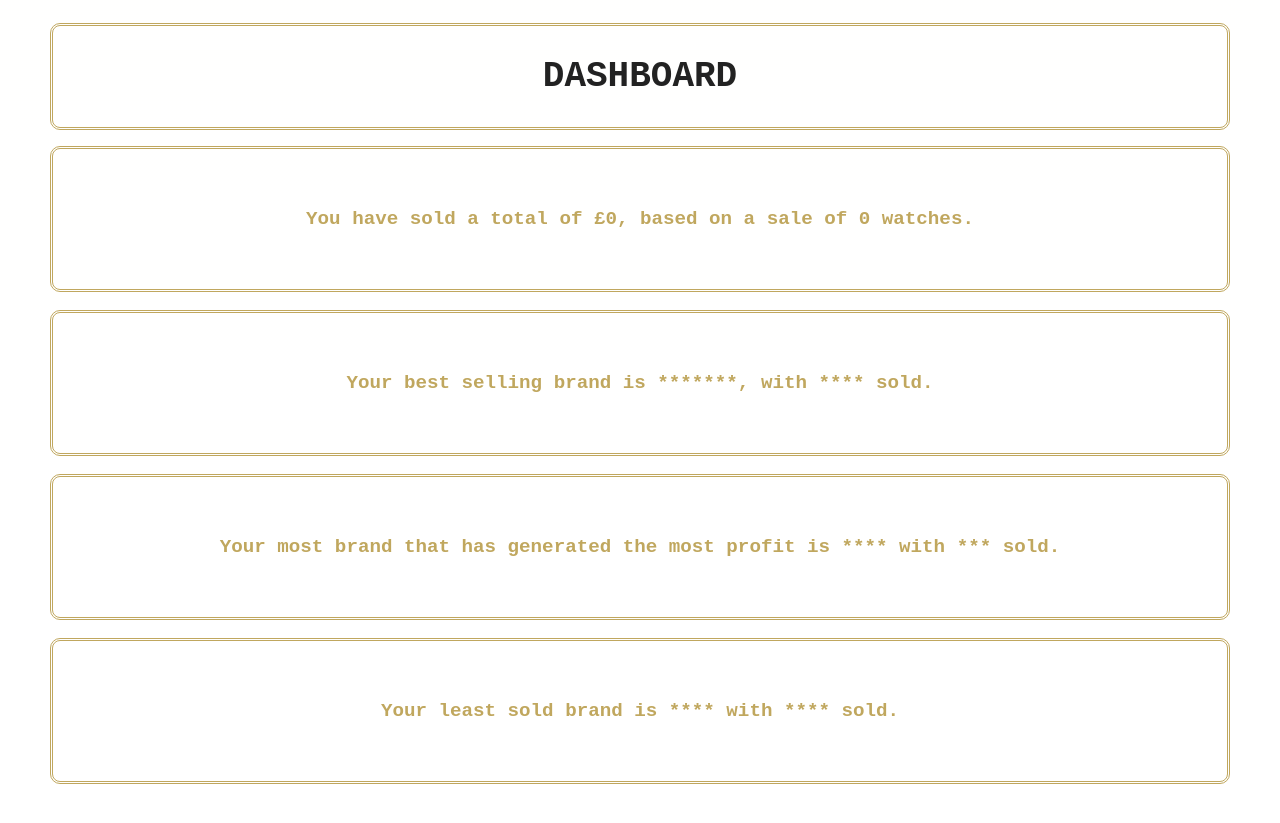
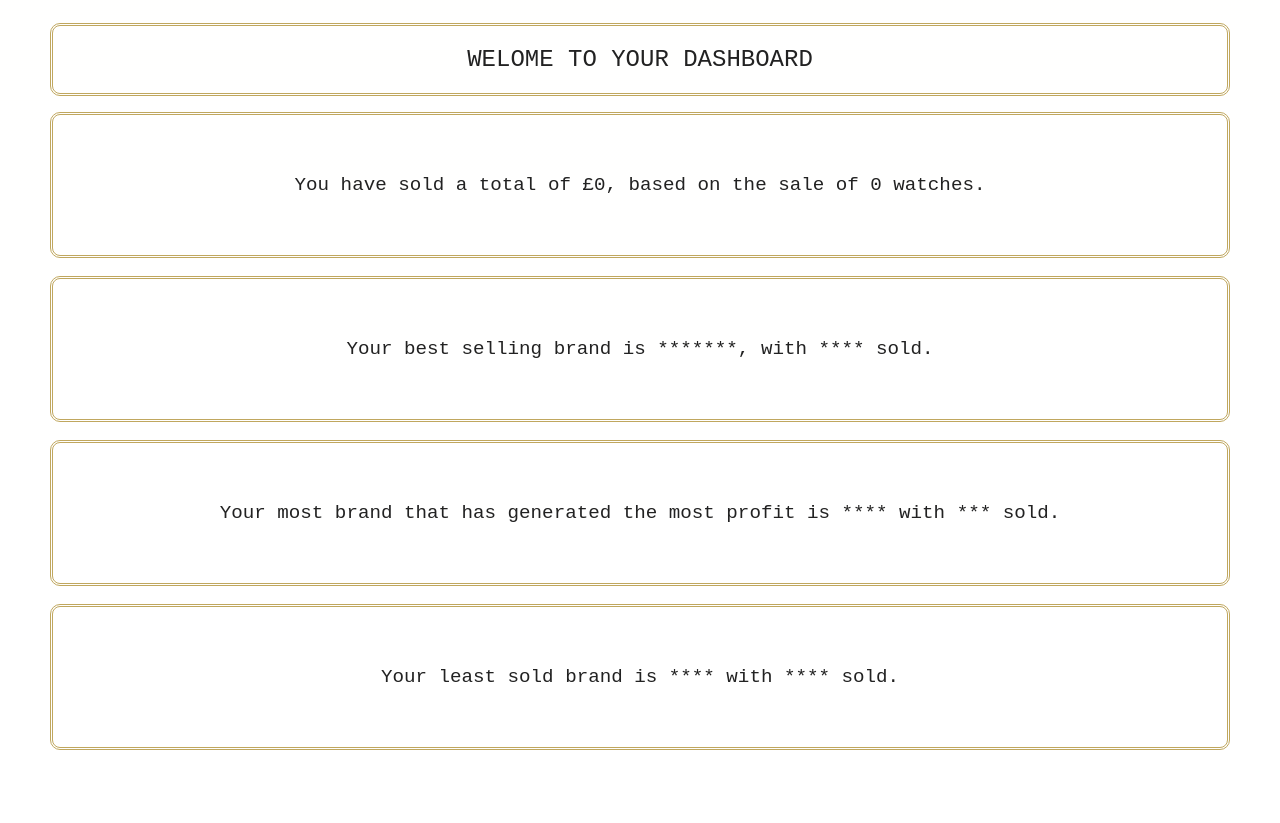
Before and after one commit to RodgerBoyce/Watch-Marketplace-Project, a Flask app: page / in a window 1280 px wide. Shown: the part 147-970 px from the top of the page. Run offline with Flask 3, Linux system fonts and the light colour scheme; data that the repository does not hold is empty; some libraries are stand-ins or nearby versions.

Commit message:
other css fixes

```diff
--- a/static/style.css
+++ b/static/style.css
@@ -1,6 +1,6 @@
 header {
     background-image: linear-gradient(to bottom, rgba(255,255,255,0) 90%, rgba(255,255,255,1) 100%), url(https://img.freepik.com/premium-photo/abstaract-3d-rendering-illustration-watches-with-gears-sketch-looking-outline-lines_363039-260.jpg?w=1480);
-    background-size: cover;
+    background-size:50%;
     background-position: center;
     width: 100%;
     top: 0;
@@ -30,6 +30,12 @@ h1{
     font-family: 'Courier New', Courier, monospace;
     text-align: center;
     font-size: xx-large;
+    font-weight: normal;
+}
+
+h2{
+    font-weight: normal;
+    font-size: x-large;
 }
 
 .menu {
@@ -39,17 +45,18 @@ h1{
     list-style: none;
     padding: 10px;
     color: #ffffff;
-    font-weight: bold;
+    font-weight: normal;
 }
 
 .menu a {
     text-decoration: none;
     color: black;
-    font-size: large;
+    font-size:large;
 }
 
 .menu a:hover {
     color: rgb(192, 167, 94);
+    font-weight: bold;
 }
 
 .dropdown {
@@ -83,12 +90,6 @@ ul > li{
     text-align: center;
 }
 
-/* .container{
-    display: grid;
-    grid-template-columns: repeat(auto-fit, minmax(200px, 1fr));
-    gap: 1.5rem;
-} */
-
 .container > ul {
     display: flex;
     flex-wrap: wrap;
@@ -99,6 +100,7 @@ ul > li{
 .container > ul > li {
     background: #FFFFFF;
     box-shadow: 0px 0px 11px rgba(0, 0, 0, 0.16);
+    /* box-shadow: 0px 0px 10px rgb(184, 172, 139); */
     border-radius: 10px;
     margin: 10px;
     padding: 20px;
@@ -218,14 +220,13 @@ img.brand_page{
     color: white;
     font-family: 'Courier New', Courier, monospace;
     font-weight: bold;
-    padding: 10px 20px;
+    padding: 5px 5px;
     text-align: center;
     text-decoration: none;
     display: inline-block;
-    font-size: 16px;
+    font-size: 15px;
     cursor: pointer;
-    width: 300px;
-    height: 30px;
+    width: 250px;
 }
 
 .button:hover {
@@ -250,9 +251,10 @@ img.brand_page{
     align-items: center;
     padding: 5%;
     border-style: double;
-    color: rgb(192, 167, 94);
+    border-color: rgb(192, 167, 94);
+    color: #222222;
     border-radius: 10px;
-    font-weight: bold;
+    /* font-weight:bold; */
     font-size: larger;
 }
 
--- a/templates/base.html
+++ b/templates/base.html
@@ -5,12 +5,12 @@
     <meta http-equiv="X-UA-Compatible" content="IE=edge">
     <meta name="viewport" content="width=device-width, initial-scale=1.0">
     <link rel="stylesheet" href="{{ url_for('static', filename='style.css') }}">
-    <link rel="icon" type="image/x-icon" href="{{ url_for('static', filename='watch_icon.png') }}">
-    <title>Your Watch Marketplace</title>
+    <link rel="icon" type="image/x-icon" href="{{ url_for('static', filename='watch.jpg')}}">
+    <title>Watch Marketplace</title>
 </head>
 <body>
     <header>
-        <h1>Your Watch Marketplace</h1>
+        <h1>Watch Marketplace</h1>
         <nav>
             <ul class="menu">
                 <li><a href="/">DASHBOARD</a></li>
--- a/templates/index.html
+++ b/templates/index.html
@@ -3,10 +3,10 @@
 
 <div class = "dashboard_content">
     <div>
-        <h2>DASHBOARD</h2>
+        <h2>WELOME TO YOUR DASHBOARD</h2>
     </div>
 <ul class="non-padded-ul">
-    <li>You have sold a total of £{{total_sold}}, based on a sale of {{total_quantity_sold}} watches.</li>
+    <li>You have sold a total of £{{total_sold}}, based on the sale of {{total_quantity_sold}} watches.</li>
     <br><li>Your best selling brand is *******, with **** sold.</li>
     <br><li>Your most brand that has generated the most profit is **** with *** sold.</li>
     <br><li>Your least sold brand is **** with **** sold.</li>
--- a/templates/watches/edit.html
+++ b/templates/watches/edit.html
@@ -14,10 +14,10 @@
             value="{{watch.price}}">
 
             <br><br><label for="image">Image: </label>
-            <input type="text" placeholder="Update Image File Name" maxlength="200" id="image" name="image" required
+            <input type="text" placeholder="Update Image URL" maxlength="200" id="image" name="image" required
             value="{{watch.image}}">
 
-            <br><br><label for="sold">Sold </label>
+            <br><br><label for="sold">Sold: </label>
             <select id="sold" name="sold">
                 <option value="False"
                 {% if watch.sold == False %} selected="selected" {% endif %}>
--- a/templates/watches/new.html
+++ b/templates/watches/new.html
@@ -22,7 +22,7 @@
             onblur="this.placeholder = 'Enter price'">
 
             <br><br><label for="image">Image: </label>
-            <input type="text" placeholder="Enter Image File Name" maxlength="200" id="image" name="image" required
+            <input type="text" placeholder="Enter Image URL" maxlength="200" id="image" name="image" required
             onfocus="this.placeholder = ''"
             onblur="this.placeholder = 'Enter image URL'">
 
```
Also changed, not shown: static/watch.jpg (added), static/watch_icon.png (deleted).
